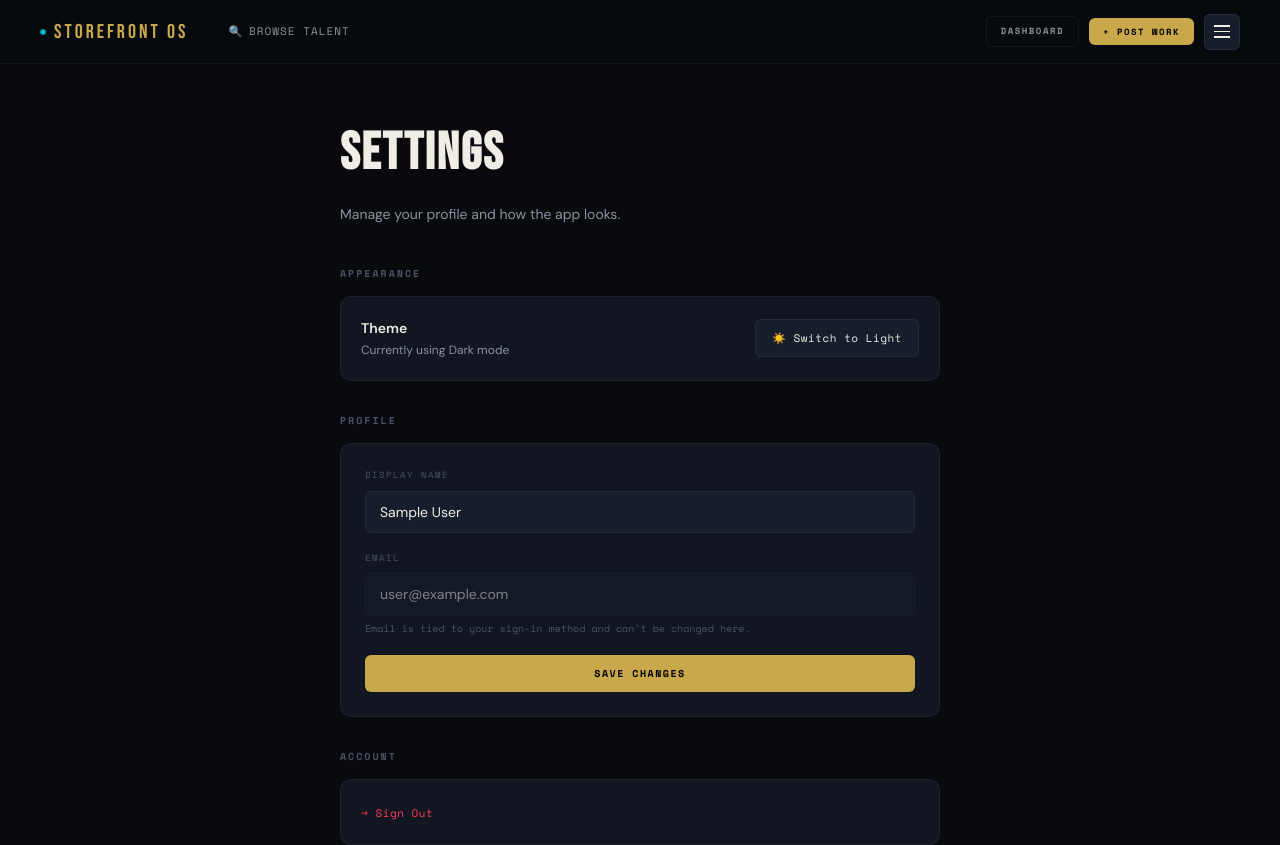
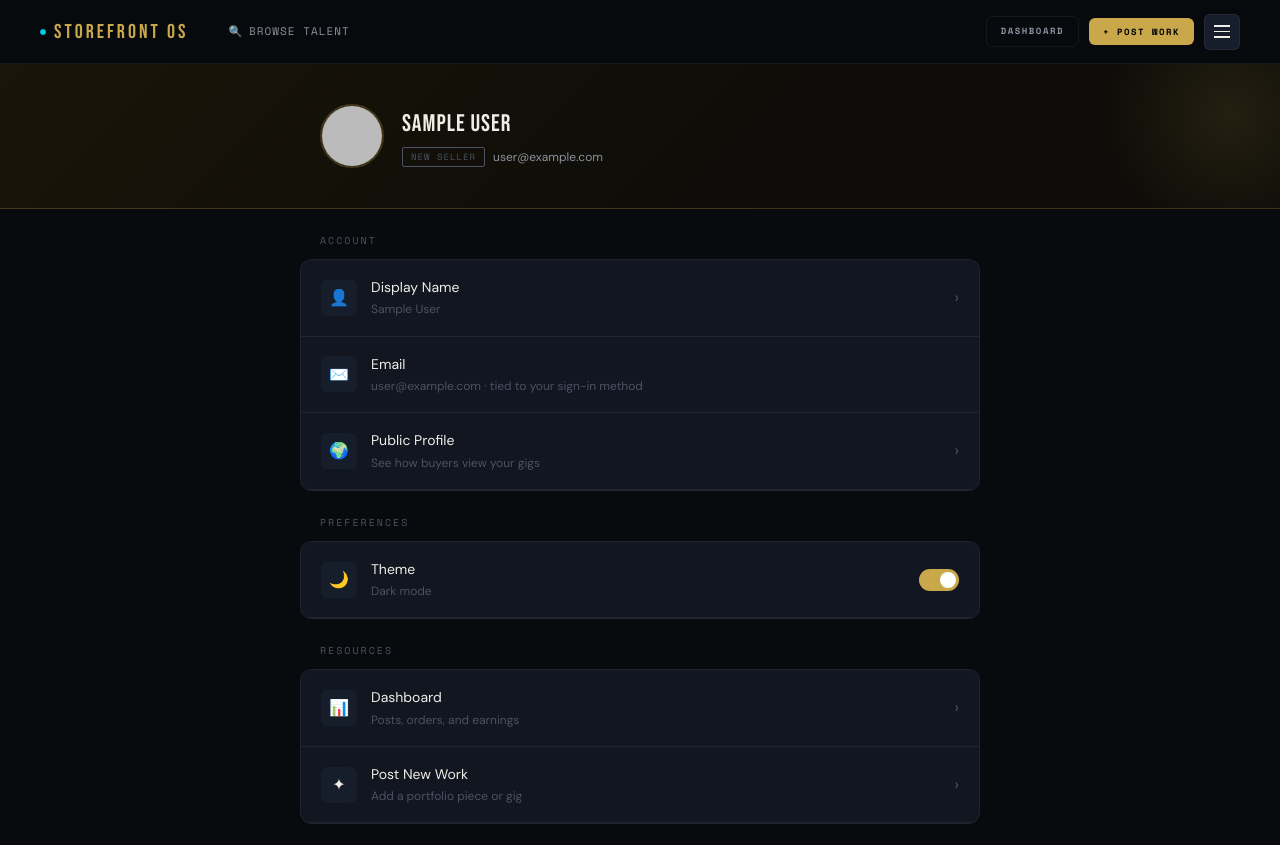
Before and after one commit to ATHEL204/storefront-os, a Next.js app: page /settings in a window 1280 px wide. Shown: the top 845 px of the page. Built offline with nearby package versions, Linux system fonts and the light colour scheme; no server answers; the database is empty; sample sign-in values are in the browser's storage.

Commit message:
redesign settings page with grouped list rows, Fiverr-style

```diff
--- a/app/settings/page.tsx
+++ b/app/settings/page.tsx
@@ -4,14 +4,55 @@ import { useRouter } from 'next/navigation'
 import { useEffect, useState } from 'react'
 import Nav from '@/components/Nav'
 import { useTheme } from '@/lib/theme'
+import { getSellerLevel } from '@/lib/sellerLevel'
+import Link from 'next/link'
+
+function Chevron() {
+  return <span style={{ color:'var(--text-muted)', fontSize:16, flexShrink:0 }}>›</span>
+}
+
+function Row({ icon, label, sublabel, trailing, onClick, danger, chevron = true }: {
+  icon: string; label: string; sublabel?: string; trailing?: React.ReactNode;
+  onClick?: () => void; danger?: boolean; chevron?: boolean;
+}) {
+  return (
+    <div
+      onClick={onClick}
+      style={{
+        display:'flex', alignItems:'center', gap:14, padding:'16px 20px',
+        cursor: onClick ? 'pointer' : 'default', transition:'background .15s',
+        borderBottom:'1px solid var(--border)',
+      }}
+      onMouseEnter={e => { if (onClick) e.currentTarget.style.background = 'var(--bg-elevated)' }}
+      onMouseLeave={e => { e.currentTarget.style.background = 'transparent' }}
+    >
+      <div style={{ width:36, height:36, borderRadius:'var(--r)', background:'var(--bg-elevated)', display:'flex', alignItems:'center', justifyContent:'center', fontSize:16, flexShrink:0 }}>{icon}</div>
+      <div style={{ flex:1, minWidth:0 }}>
+        <div style={{ fontSize:14, fontWeight:500, color: danger ? 'var(--red)' : 'var(--text)' }}>{label}</div>
+        {sublabel && <div style={{ fontSize:12, color:'var(--text-muted)', marginTop:2 }}>{sublabel}</div>}
+      </div>
+      {trailing}
+      {chevron && onClick && !trailing && <Chevron />}
+    </div>
+  )
+}
+
+function SectionLabel({ children }: { children: React.ReactNode }) {
+  return (
+    <div style={{ fontFamily:'var(--mono)', fontSize:10, letterSpacing:2, textTransform:'uppercase', color:'var(--text-muted)', padding:'24px 20px 10px' }}>
+      {children}
+    </div>
+  )
+}
 
 export default function SettingsPage() {
   const { data: session, status, update } = useSession()
   const router = useRouter()
   const { theme, toggleTheme } = useTheme()
+  const [editingName, setEditingName] = useState(false)
   const [profileName, setProfileName] = useState('')
   const [saving, setSaving] = useState(false)
-  const [saved, setSaved] = useState(false)
+  const [profileStats, setProfileStats] = useState<{ avgRating: number|null; completedOrders: number } | null>(null)
 
   useEffect(() => {
     if (status === 'unauthenticated') router.push('/auth/login')
@@ -19,11 +60,17 @@ export default function SettingsPage() {
 
   useEffect(() => {
     if (session?.user?.name) setProfileName(session.user.name)
+    const userId = (session?.user as any)?.id
+    if (userId) {
+      fetch(`/api/creators/${userId}`).then(r => r.json()).then(d => {
+        if (d.ok) setProfileStats({ avgRating: d.data.avgRating, completedOrders: d.data.completedOrders })
+      }).catch(() => {})
+    }
   }, [session])
 
   async function saveProfile() {
     if (!profileName.trim()) return
-    setSaving(true); setSaved(false)
+    setSaving(true)
     try {
       const res = await fetch('/api/users', {
         method: 'PATCH',
@@ -31,11 +78,7 @@ export default function SettingsPage() {
         body: JSON.stringify({ name: profileName.trim() }),
       })
       const data = await res.json()
-      if (data.ok) {
-        setSaved(true)
-        await update()
-        setTimeout(() => setSaved(false), 2500)
-      }
+      if (data.ok) { await update(); setEditingName(false) }
     } finally {
       setSaving(false)
     }
@@ -46,64 +89,84 @@ export default function SettingsPage() {
   }
   if (!session) return null
 
+  const user = session.user
+  const level = getSellerLevel(profileStats?.completedOrders ?? 0, profileStats?.avgRating ?? null)
+  const initials = (user?.name || 'U')[0].toUpperCase()
+
   return (
     <>
       <Nav />
       <div style={{ paddingTop:64, minHeight:'100vh', background:'var(--bg)' }}>
-        <div className="container" style={{ maxWidth:640, padding:'48px 20px 80px' }}>
-          <h1 style={{ fontFamily:'var(--display)', fontSize:'clamp(36px,5vw,52px)', letterSpacing:2, marginBottom:8 }}>SETTINGS</h1>
-          <p style={{ color:'var(--text-dim)', fontSize:14, marginBottom:40 }}>Manage your profile and how the app looks.</p>
 
-          {/* Appearance */}
-          <section style={{ marginBottom:32 }}>
-            <h2 style={{ fontFamily:'var(--mono)', fontSize:10, letterSpacing:2, textTransform:'uppercase', color:'var(--text-muted)', marginBottom:14 }}>Appearance</h2>
-            <div style={{ background:'var(--bg-card)', border:'1px solid var(--border)', borderRadius:'var(--r-lg)', padding:20, display:'flex', alignItems:'center', justifyContent:'space-between' }}>
-              <div>
-                <div style={{ fontSize:14, fontWeight:600, marginBottom:2 }}>Theme</div>
-                <div style={{ fontSize:12, color:'var(--text-dim)' }}>Currently using {theme === 'dark' ? 'Dark' : 'Light'} mode</div>
+        {/* Banner header */}
+        <div style={{
+          background:'linear-gradient(135deg, #1a1509, #0d0c08 60%)',
+          borderBottom:'1px solid var(--border-gold)', padding:'40px 20px',
+          position:'relative', overflow:'hidden',
+        }}>
+          <div style={{ position:'absolute', top:-80, right:-80, width:260, height:260, background:'radial-gradient(circle, rgba(201,168,76,0.12) 0%, transparent 70%)', pointerEvents:'none' }} />
+          <div className="container" style={{ maxWidth:720, display:'flex', alignItems:'center', gap:18, position:'relative' }}>
+            {user?.image
+              ? <img src={user.image} alt={user.name || ''} style={{ width:64, height:64, borderRadius:'50%', border:'2px solid var(--border-gold)', objectFit:'cover' }} />
+              : <div style={{ width:64, height:64, borderRadius:'50%', border:'2px solid var(--border-gold)', background:'var(--bg-elevated)', display:'flex', alignItems:'center', justifyContent:'center', fontFamily:'var(--display)', fontSize:24, color:'var(--gold)' }}>{initials}</div>
+            }
+            <div>
+              <div style={{ fontFamily:'var(--display)', fontSize:24, letterSpacing:1, color:'#F0EDE6' }}>{user?.name}</div>
+              <div style={{ display:'flex', alignItems:'center', gap:8, marginTop:4 }}>
+                <span style={{ fontFamily:'var(--mono)', fontSize:9, letterSpacing:1, textTransform:'uppercase', padding:'2px 8px', borderRadius:2, border:`1px solid ${level.color}`, color:level.color }}>{level.label}</span>
+                <span style={{ fontSize:12, color:'#8B929E' }}>{user?.email}</span>
               </div>
-              <button
-                onClick={toggleTheme}
-                style={{ display:'flex', alignItems:'center', gap:8, padding:'10px 16px', background:'var(--bg-elevated)', border:'1px solid var(--border)', borderRadius:'var(--r)', color:'var(--text)', fontFamily:'var(--mono)', fontSize:11, letterSpacing:.5, cursor:'pointer' }}
-              >
-                {theme === 'dark' ? '☀️ Switch to Light' : '🌙 Switch to Dark'}
-              </button>
             </div>
-          </section>
+          </div>
+        </div>
 
-          {/* Profile */}
-          <section style={{ marginBottom:32 }}>
-            <h2 style={{ fontFamily:'var(--mono)', fontSize:10, letterSpacing:2, textTransform:'uppercase', color:'var(--text-muted)', marginBottom:14 }}>Profile</h2>
-            <div style={{ background:'var(--bg-card)', border:'1px solid var(--border)', borderRadius:'var(--r-lg)', padding:24 }}>
-              <div className="form-group">
+        <div className="container" style={{ maxWidth:720, padding:'0 20px 80px' }}>
+
+          <SectionLabel>Account</SectionLabel>
+          <div style={{ background:'var(--bg-card)', border:'1px solid var(--border)', borderRadius:'var(--r-lg)', overflow:'hidden' }}>
+            {editingName ? (
+              <div style={{ padding:20 }}>
                 <label className="form-label">Display Name</label>
-                <input className="form-input" value={profileName} onChange={e => setProfileName(e.target.value)} placeholder="Your name" />
-              </div>
-              <div className="form-group" style={{ marginBottom:0 }}>
-                <label className="form-label">Email</label>
-                <input className="form-input" value={session.user?.email || ''} disabled style={{ opacity:.5, cursor:'not-allowed' }} />
-                <div style={{ fontFamily:'var(--mono)', fontSize:10, color:'var(--text-muted)', marginTop:6 }}>
-                  Email is tied to your sign-in method and can&apos;t be changed here.
+                <input className="form-input" value={profileName} onChange={e => setProfileName(e.target.value)} autoFocus />
+                <div style={{ display:'flex', gap:8, marginTop:10 }}>
+                  <button className="btn btn-gold btn-sm" onClick={saveProfile} disabled={saving || !profileName.trim()}>{saving ? 'Saving...' : 'Save'}</button>
+                  <button className="btn btn-ghost btn-sm" onClick={() => { setEditingName(false); setProfileName(user?.name || '') }}>Cancel</button>
                 </div>
               </div>
-              <button className="btn btn-gold btn-full" onClick={saveProfile} disabled={saving || !profileName.trim()} style={{ marginTop:18 }}>
-                {saving ? 'Saving...' : saved ? '✓ Saved' : 'Save Changes'}
-              </button>
-            </div>
-          </section>
+            ) : (
+              <Row icon="👤" label="Display Name" sublabel={user?.name || ''} onClick={() => setEditingName(true)} />
+            )}
+            <Row icon="✉️" label="Email" sublabel={`${user?.email} · tied to your sign-in method`} chevron={false} />
+            <Row icon="🌍" label="Public Profile" sublabel="See how buyers view your gigs" onClick={() => router.push(`/creator/${(user as any)?.id}`)} />
+          </div>
 
-          {/* Account */}
-          <section>
-            <h2 style={{ fontFamily:'var(--mono)', fontSize:10, letterSpacing:2, textTransform:'uppercase', color:'var(--text-muted)', marginBottom:14 }}>Account</h2>
-            <div style={{ background:'var(--bg-card)', border:'1px solid var(--border)', borderRadius:'var(--r-lg)', padding:20 }}>
-              <button
-                onClick={() => signOut({ callbackUrl:'/' })}
-                style={{ background:'none', border:'none', color:'var(--red)', fontFamily:'var(--mono)', fontSize:11, letterSpacing:.5, cursor:'pointer', padding:0 }}
-              >
-                → Sign Out
-              </button>
-            </div>
-          </section>
+          <SectionLabel>Preferences</SectionLabel>
+          <div style={{ background:'var(--bg-card)', border:'1px solid var(--border)', borderRadius:'var(--r-lg)', overflow:'hidden' }}>
+            <Row
+              icon={theme === 'dark' ? '🌙' : '☀️'}
+              label="Theme"
+              sublabel={theme === 'dark' ? 'Dark mode' : 'Light mode'}
+              onClick={toggleTheme}
+              chevron={false}
+              trailing={
+                <div style={{ width:40, height:22, borderRadius:11, background: theme === 'dark' ? 'var(--gold)' : 'var(--border)', position:'relative', flexShrink:0 }}>
+                  <div style={{ width:16, height:16, borderRadius:'50%', background:'#fff', position:'absolute', top:3, left: theme === 'dark' ? 21 : 3, transition:'all .2s' }} />
+                </div>
+              }
+            />
+          </div>
+
+          <SectionLabel>Resources</SectionLabel>
+          <div style={{ background:'var(--bg-card)', border:'1px solid var(--border)', borderRadius:'var(--r-lg)', overflow:'hidden' }}>
+            <Row icon="📊" label="Dashboard" sublabel="Posts, orders, and earnings" onClick={() => router.push('/dashboard')} />
+            <Row icon="✦" label="Post New Work" sublabel="Add a portfolio piece or gig" onClick={() => router.push('/dashboard?create=1')} />
+          </div>
+
+          <SectionLabel>Account Actions</SectionLabel>
+          <div style={{ background:'var(--bg-card)', border:'1px solid var(--border)', borderRadius:'var(--r-lg)', overflow:'hidden' }}>
+            <Row icon="→" label="Sign Out" onClick={() => signOut({ callbackUrl:'/' })} danger chevron={false} />
+          </div>
+
         </div>
       </div>
     </>
```
